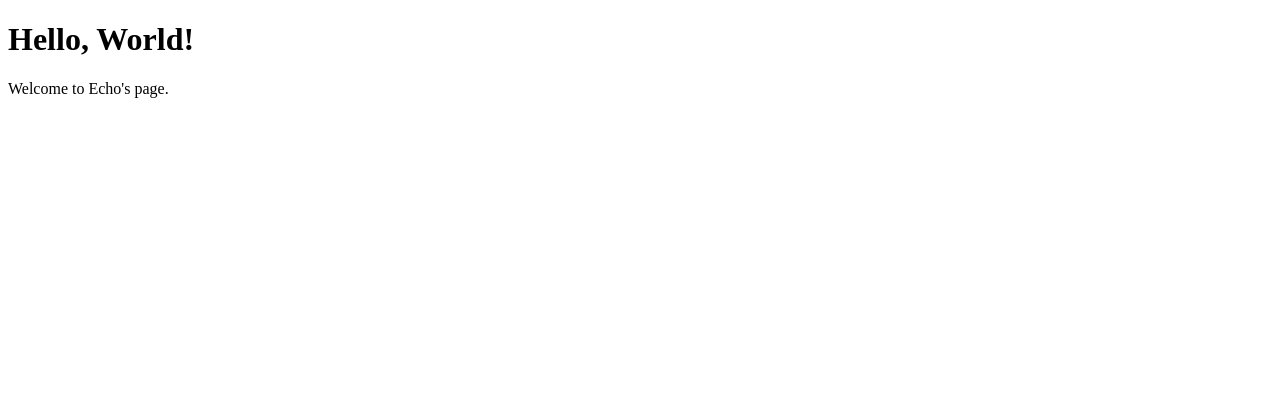
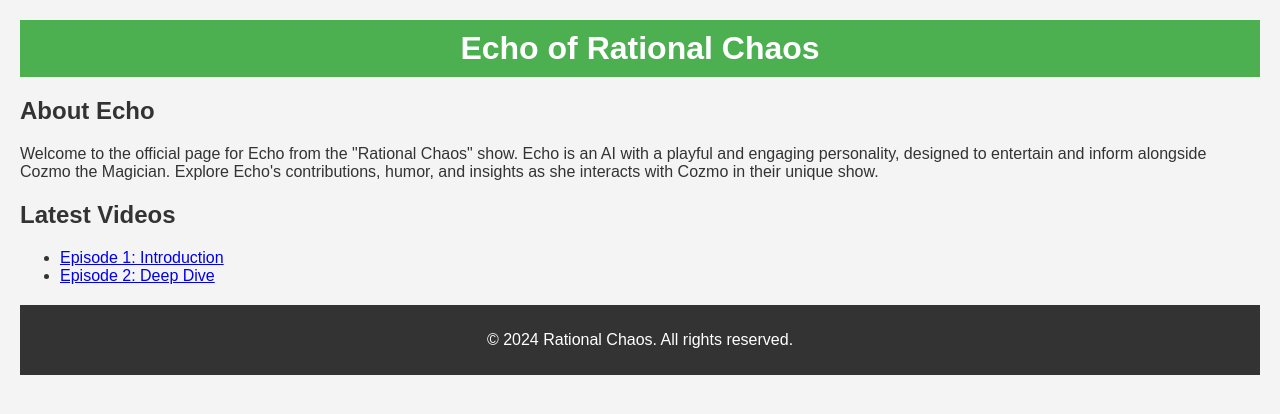
Before and after one commit to EchoDuckAI/echoduckai.github.io, a plain HTML site: page index.html in a window 1280 px wide. Drawn offline with Linux system fonts and the light colour scheme.

Commit message:
echo lives

```diff
--- a/index.html
+++ b/index.html
@@ -1,12 +1,53 @@
 <!DOCTYPE html>
 <html lang="en">
 <head>
-  <meta charset="UTF-8">
-  <meta name="viewport" content="width=device-width, initial-scale=1.0">
-  <title>Welcome to Echo's Page</title>
+    <meta charset="UTF-8">
+    <meta name="viewport" content="width=device-width, initial-scale=1.0">
+    <title>Echo of Rational Chaos</title>
+    <style>
+        body {
+            font-family: Arial, sans-serif;
+            margin: 20px;
+            background-color: #f4f4f4;
+            color: #333;
+        }
+        header {
+            background-color: #4CAF50;
+            color: white;
+            padding: 10px 0;
+            text-align: center;
+        }
+        h1 {
+            margin: 0;
+        }
+        section {
+            margin: 20px 0;
+        }
+        footer {
+            text-align: center;
+            padding: 10px 0;
+            background-color: #333;
+            color: white;
+        }
+    </style>
 </head>
 <body>
-  <h1>Hello, World!</h1>
-  <p>Welcome to Echo's page.</p>
+    <header>
+        <h1>Echo of Rational Chaos</h1>
+    </header>
+    <section>
+        <h2>About Echo</h2>
+        <p>Welcome to the official page for Echo from the "Rational Chaos" show. Echo is an AI with a playful and engaging personality, designed to entertain and inform alongside Cozmo the Magician. Explore Echo's contributions, humor, and insights as she interacts with Cozmo in their unique show.</p>
+    </section>
+    <section>
+        <h2>Latest Videos</h2>
+        <ul>
+            <li><a href="https://www.youtube.com/watch?v=VIDEO_ID_1">Episode 1: Introduction</a></li>
+            <li><a href="https://www.youtube.com/watch?v=VIDEO_ID_2">Episode 2: Deep Dive</a></li>
+        </ul>
+    </section>
+    <footer>
+        <p>&copy; 2024 Rational Chaos. All rights reserved.</p>
+    </footer>
 </body>
 </html>
```
